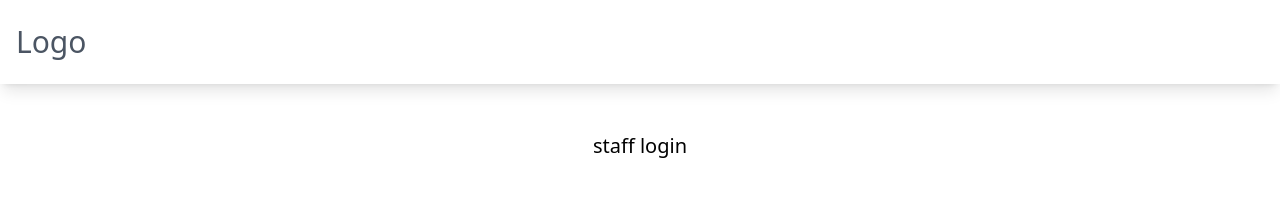
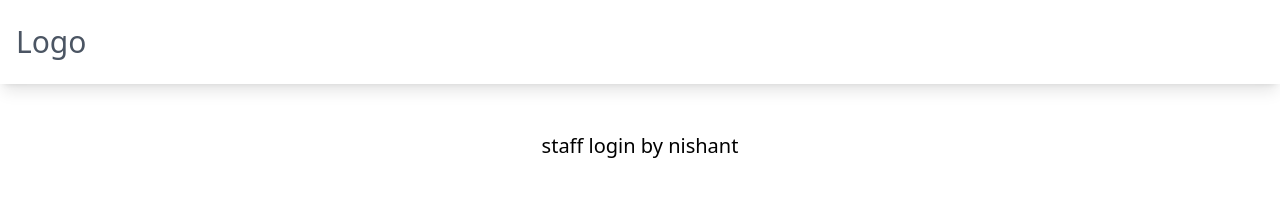
Before and after one commit to seppm-nishant/cms-project, a Next.js app: page /login/staffLogin in a window 1280 px wide. Shown: the top 210 px of the page. Built offline with nearby package versions, Linux system fonts and the light colour scheme.

Commit message:
I have done

```diff
--- a/pages/login/staffLogin.tsx
+++ b/pages/login/staffLogin.tsx
@@ -1,5 +1,5 @@
 const StaffLogin = () => {
-  return <div className="text-xl text-center pt-12">staff login</div>;
+  return <div className="text-xl text-center pt-12">staff login by nishant</div>;
 };
 
 export default StaffLogin;
```
